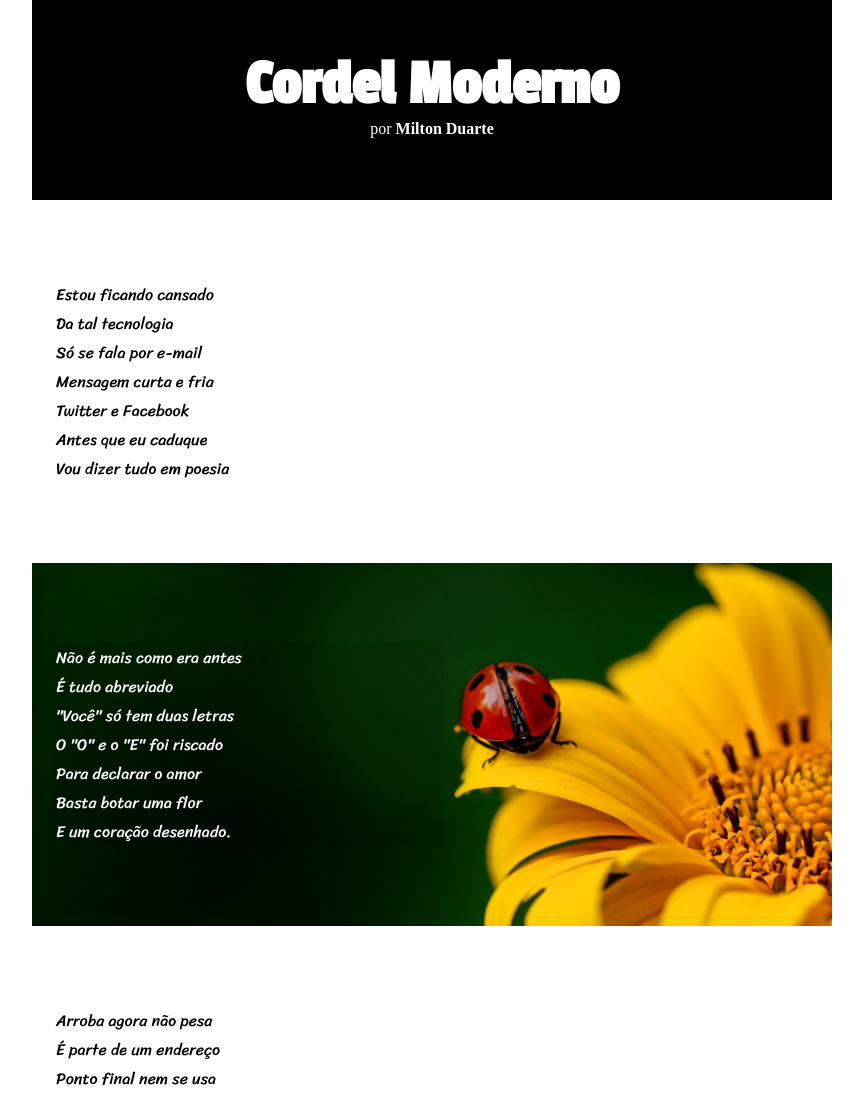
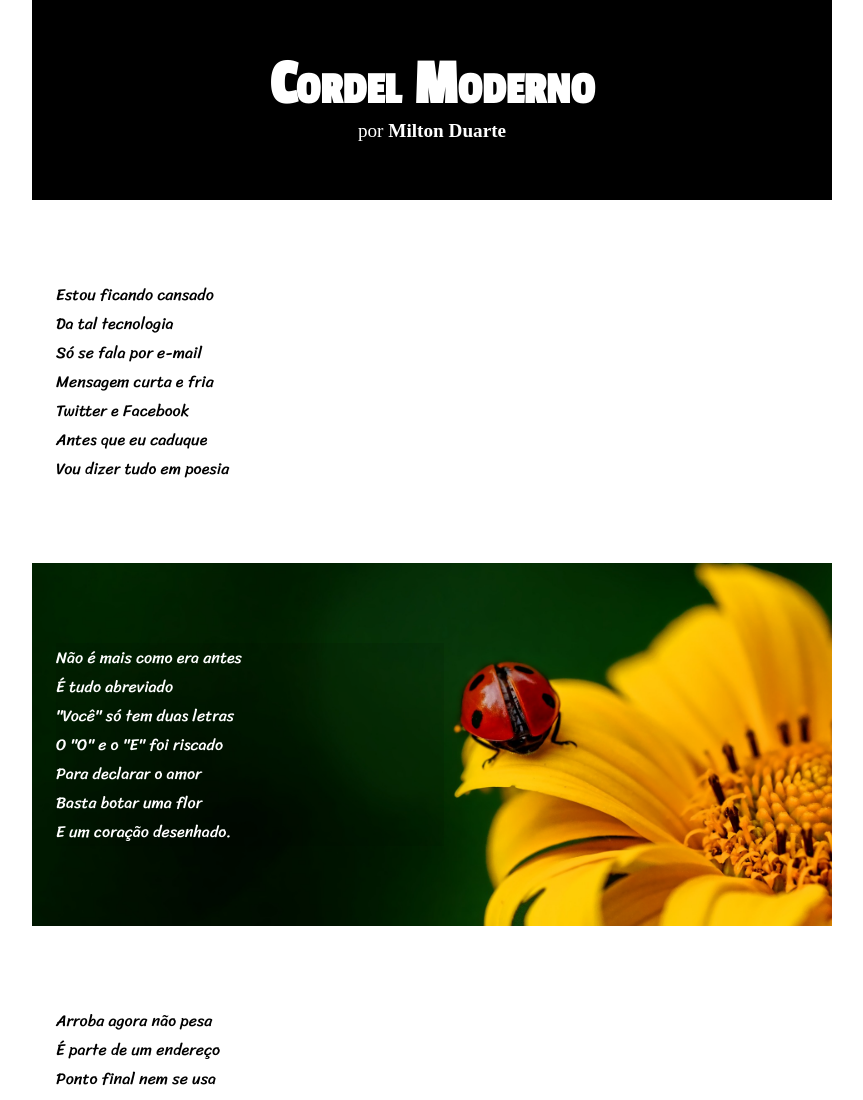
Before and after one commit to EvandroLougue/projeto-cordel, a plain HTML site: page index.html in a window 1280 px wide. Shown: the top 1100 px of the page, without its empty margins (208-1071 px from the left). Drawn offline with Linux system fonts and the light colour scheme.

Commit message:
correções

```diff
--- a/estilo.css
+++ b/estilo.css
@@ -12,6 +12,7 @@
     --fonte2: 'Passion One';
 }
 body {
+    min-height: 100vh;
     max-width: 800px;
     position: relative;
     margin-left: auto;
@@ -24,6 +25,7 @@ header {
 h1 {
     text-align: center;
     font-family: var(--fonte2);
+    font-variant: small-caps;
     font-size: 4em;
     color: white;
     padding-top: 50px;
@@ -31,6 +33,7 @@ h1 {
 p#autoria {
     text-align: center;
     color: white;
+    font-size: 1.2em;
 }
 a#autor {
     text-decoration: none;
```
